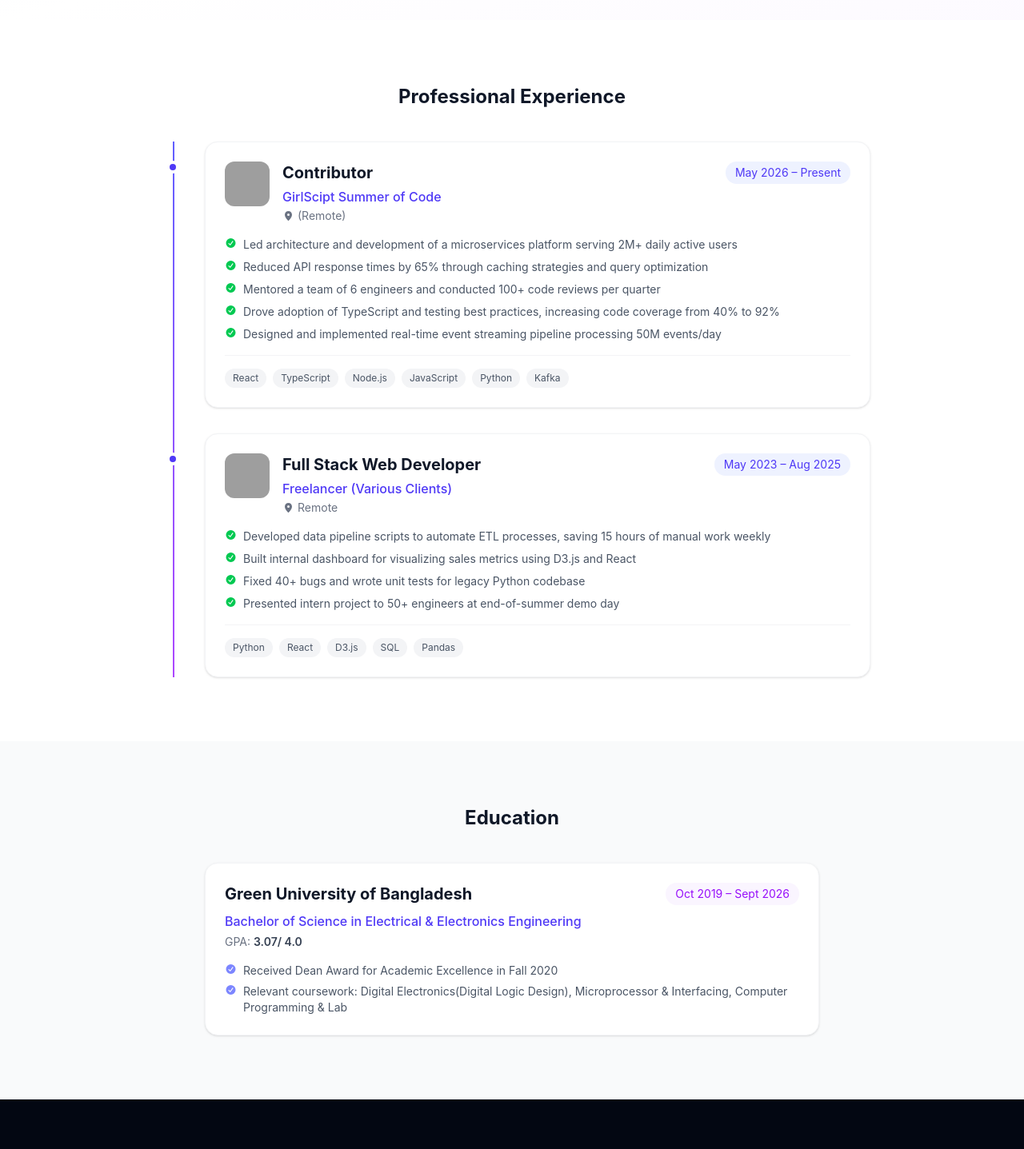
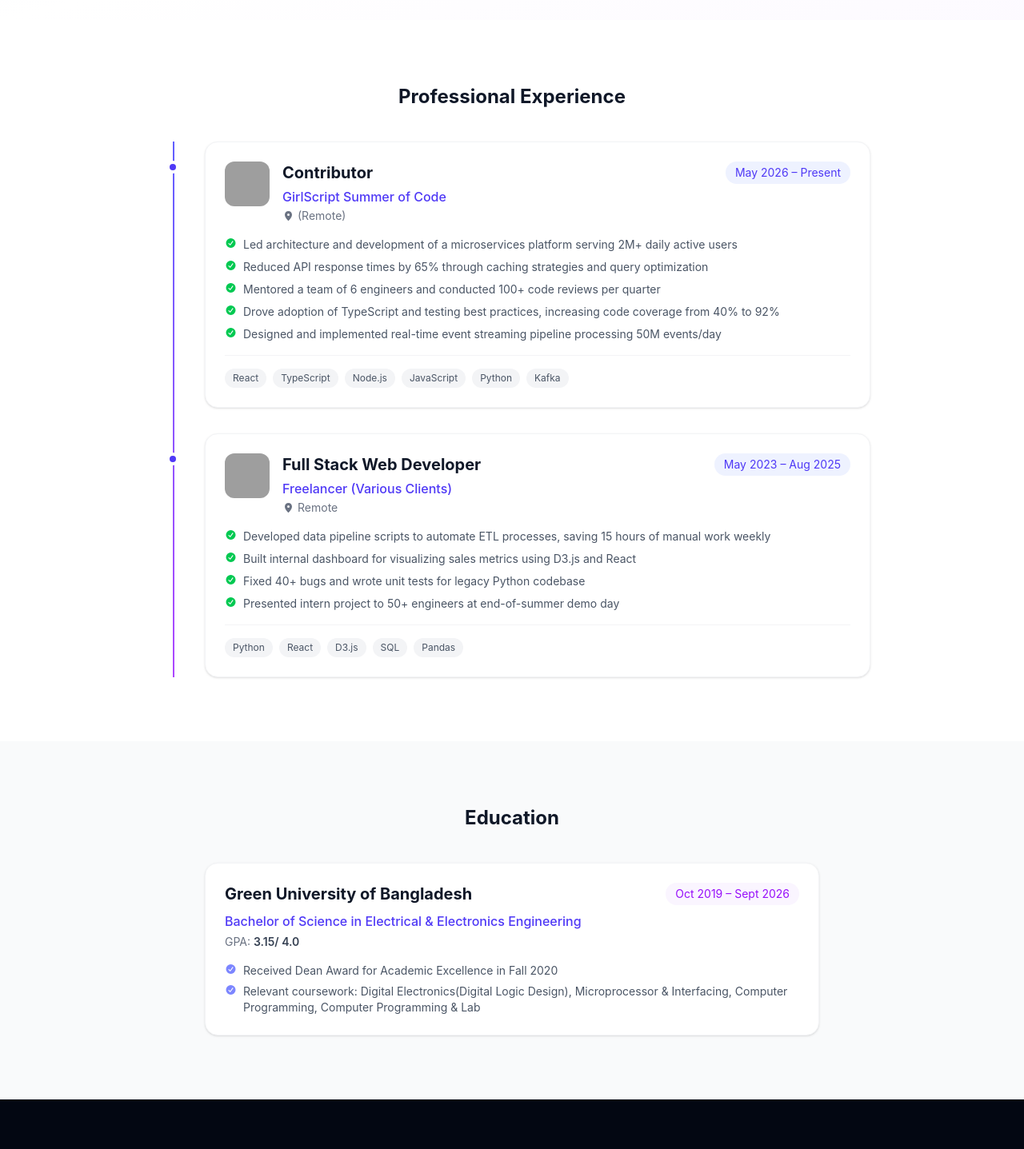
Before and after one commit to shahabuddinwebdev/portfolio, a React (Vite) app: page /experience in a window 1280 px wide. Shown: the part 347-1784 px from the top of the page at 80% size. Built offline with nearby package versions, Linux system fonts and the light colour scheme; grey boxes are pictures that could not be loaded.

Commit message:
Update experience.ts

```diff
--- a/src/data/experience.ts
+++ b/src/data/experience.ts
@@ -3,7 +3,7 @@ import type { Experience, Education } from '../types'
 export const experiences: Experience[] = [
   {
     id: 1,
-    company: 'GirlScipt Summer of Code',
+    company: 'GirlScript Summer of Code',
     role: 'Contributor',
     period: 'May 2026 – Present',
     location: '(Remote)',
@@ -42,10 +42,10 @@ export const education: Education[] = [
     degree: 'Bachelor of Science',
     field: 'Electrical & Electronics Engineering',
     period: 'Oct 2019 – Sept 2026',
-    gpa: '3.07/ 4.0',
+    gpa: '3.15/ 4.0',
     achievements: [
       'Received Dean Award for Academic Excellence in Fall 2020',
-      'Relevant coursework: Digital Electronics(Digital Logic Design), Microprocessor & Interfacing, Computer Programming & Lab'
+      'Relevant coursework: Digital Electronics(Digital Logic Design), Microprocessor & Interfacing, Computer Programming, Computer Programming & Lab'
     ],
   },
 
```
